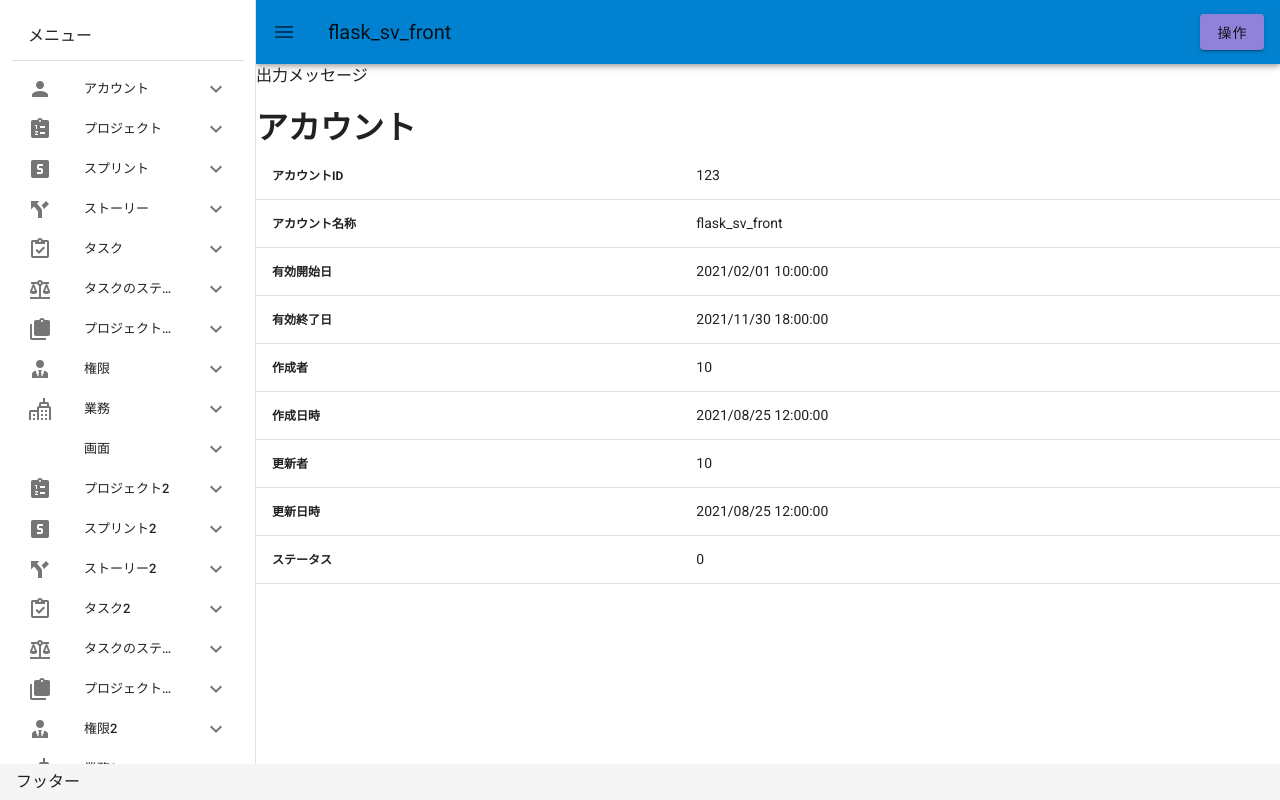
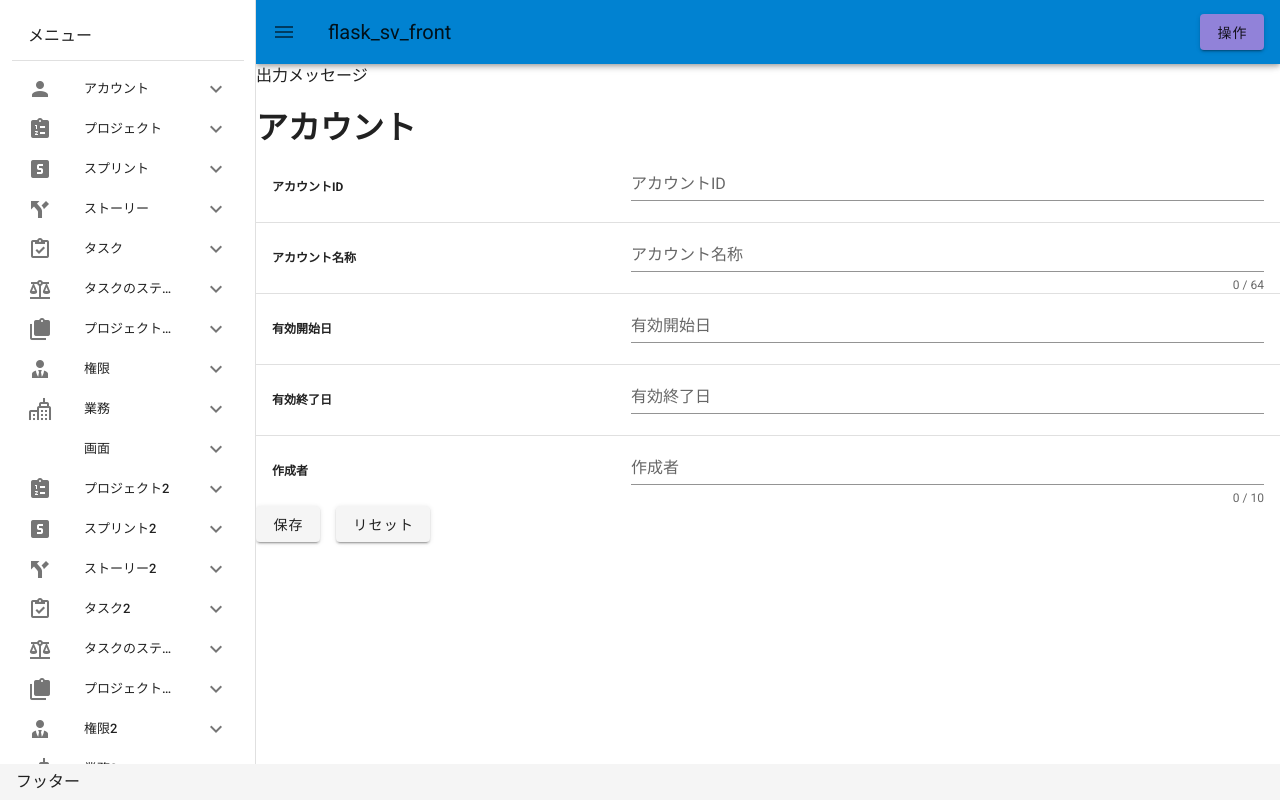
Before and after one commit to kaorunix/flask_sv, a Vue app in the folder frontend/: page /account/create in a window 1280 px wide. Built offline with nearby package versions, Linux system fonts and the light colour scheme.

Commit message:
Account get create listの画面作成

```diff
--- a/frontend/src/views/account/Create.vue
+++ b/frontend/src/views/account/Create.vue
@@ -2,50 +2,89 @@
 <template>
   <div class="about">
     <p>{{ message }}</p>
-    <!-- <HelloWorld msg="Welcome to Your Vue.js App"/> -->
     <h1>アカウント</h1>
+    <v-form ref="form" v-model="account" :lazy-validation="lazy">
       <v-simple-table>
         <thead></thead>
         <tbody>
           <tr>
             <th>アカウントID</th>
-          <td>{{ account.id }}</td>
+            <td>
+              <v-text-field
+                v-model="id"
+                label="アカウントID"
+                readonly
+              ></v-text-field>
+
+            </td>
           </tr>
           <tr>
             <th>アカウント名称</th>
-          <td>{{ account.account_name }}</td>
+            <td>
+              <v-text-field
+                v-model="account.account_name"
+                :counter="64"
+                :rules="nameRules"
+                label="アカウント名称"
+                required
+                @change="$v.select.$touch()"
+                @blur="$v.select.$touch()"
+              ></v-text-field>
+            </td>
           </tr>
           <tr>
             <th>有効開始日</th>
-          <td>{{ account.start_on }}</td>
+            <td>
+              <v-menu v-model="menu" max-width="290px" min-width="290px">
+                <!-- ポップアップを追加する要素にv-on="on" -->
+                <template v-slot:activator="{ on }">
+                  <v-text-field
+                    slot="activator"
+                    v-model="start_on"
+                    label="有効開始日"
+                    readonly
+                    v-on="on"
+                  ></v-text-field>
+                </template>
+                <v-date-picker v-model="start_on"></v-date-picker>
+              </v-menu>
+            </td>
           </tr>
           <tr>
             <th>有効終了日</th>
-          <td>{{ account.end_on }}</td>
+            <td>
+              <v-menu v-model="menu" max-width="290px" min-width="290px">
+                <!-- ポップアップを追加する要素にv-on="on" -->
+                <template v-slot:activator="{ on }">
+                  <v-text-field
+                    slot="activator"
+                    v-model="end_on"
+                    label="有効終了日"
+                    readonly
+                    v-on="on"
+                  ></v-text-field>
+                </template>
+                <v-date-picker v-model="end_on"></v-date-picker>
+              </v-menu>
+            </td>
           </tr>
           <tr>
             <th>作成者</th>
-          <td>{{ account.created_by }}</td>
+            <td>
+              <v-text-field
+                v-model="account.created_by"
+                :counter="10"
+                :rules="nameRules"
+                label="作成者"
+                required
+              ></v-text-field>
+            </td>
           </tr>
-        <tr>
-          <th>作成日時</th>
-          <td>{{ account.created_at }}</td>
-        </tr>
-        <tr>
-          <th>更新者</th>
-          <td>{{ account.updated_by }}</td>
-        </tr>
-        <tr>
-          <th>更新日時</th>
-          <td>{{ account.updated_at }}</td>
-        </tr>
-        <tr>
-          <th>ステータス</th>
-          <td>{{ account.status }}</td>
-        </tr>
-        <tr></tr>
         </tbody>
       </v-simple-table>
+      <v-btn class="mr-4" @click="submit">保存</v-btn>
+      <v-btn @click="reset">リセット</v-btn>
+    </v-form>
   </div>
 </template>
 <script>
@@ -61,16 +100,38 @@ var account = {
   created_at: "2021/08/25 12:00:00",
   updated_by: 10,
   updated_at: "2021/08/25 12:00:00",
-		status: 0
-	}
+  status: 0,
+};
 
 export default {
-  name: "SS",
+  name: "account_create",
   data() {
     return {
       account: account,
       message: "出力メッセージ",
     };
   },
+  methods: {
+    validate() {
+      this.$refs.form.validate();
+    },
+    reset() {
+      this.$refs.form.reset();
+    },
+    resetValidation() {
+      this.$refs.form.resetValidation();
+    },
+        submit () {
+      this.$v.$touch()
+    },
+    clear () {
+      this.$v.$reset()
+      this.account_name = ''
+      this.start_on = ''
+      this.end_on = ''
+      this.created_by = ''
+    },
+
+  },
 };
 </script>
--- a/frontend/src/views/account/Get.vue
+++ b/frontend/src/views/account/Get.vue
@@ -1,24 +1,76 @@
 
 <template>
   <div class="about">
-   <p>{{ message }}</p>
+    <p>{{ message }}</p>
     <!-- <HelloWorld msg="Welcome to Your Vue.js App"/> -->
-    <h1>S.S.</h1>
-    <h2>経歴</h2>
-    <p>過去の案件</p>
-    <p>現在の案件</p>
+    <h1>アカウント</h1>
+    <v-simple-table>
+      <thead></thead>
+      <tbody>
+        <tr>
+          <th>アカウントID</th>
+          <td>{{ account.id }}</td>
+        </tr>
+        <tr>
+          <th>アカウント名称</th>
+          <td>{{ account.account_name }}</td>
+        </tr>
+        <tr>
+          <th>有効開始日</th>
+          <td>{{ account.start_on }}</td>
+        </tr>
+        <tr>
+          <th>有効終了日</th>
+          <td>{{ account.end_on }}</td>
+        </tr>
+        <tr>
+          <th>作成者</th>
+          <td>{{ account.created_by }}</td>
+        </tr>
+        <tr>
+          <th>作成日時</th>
+          <td>{{ account.created_at }}</td>
+        </tr>
+        <tr>
+          <th>更新者</th>
+          <td>{{ account.updated_by }}</td>
+        </tr>
+        <tr>
+          <th>更新日時</th>
+          <td>{{ account.updated_at }}</td>
+        </tr>
+        <tr>
+          <th>ステータス</th>
+          <td>{{ account.status }}</td>
+        </tr>
+        <tr></tr>
+      </tbody>
+    </v-simple-table>
   </div>
 </template>
 <script>
 // @ is an alias to /src
 // import HelloWorld from '@/components/HelloWorld.vue'
 
+var account = {
+		id: 123,
+		account_name: "flask_sv_front",
+		start_on: "2021/02/01 10:00:00",
+		end_on: "2021/11/30 18:00:00",
+		created_by: 10,
+		created_at: "2021/08/25 12:00:00",
+		updated_by: 10,
+		updated_at: "2021/08/25 12:00:00",
+		status: 0
+	}
+
 export default {
-  name: 'SS',
-  data () {
+  name: "SS",
+  data() {
     return {
-      message: '出力メッセージ'
-    }
-  }
-}
+      account: account,
+      message: "出力メッセージ",
+    };
+  },
+};
 </script>
--- a/frontend/src/views/account/List.vue
+++ b/frontend/src/views/account/List.vue
@@ -1,6 +1,6 @@
 
 <template>
-  <div class="about">
+  <div class="account_list">
     <p>{{ message }}</p>
     <h3>アカウント一覧</h3>
     <v-simple-table>
```
Lines whose indentation alone changed are shown as unchanged.
